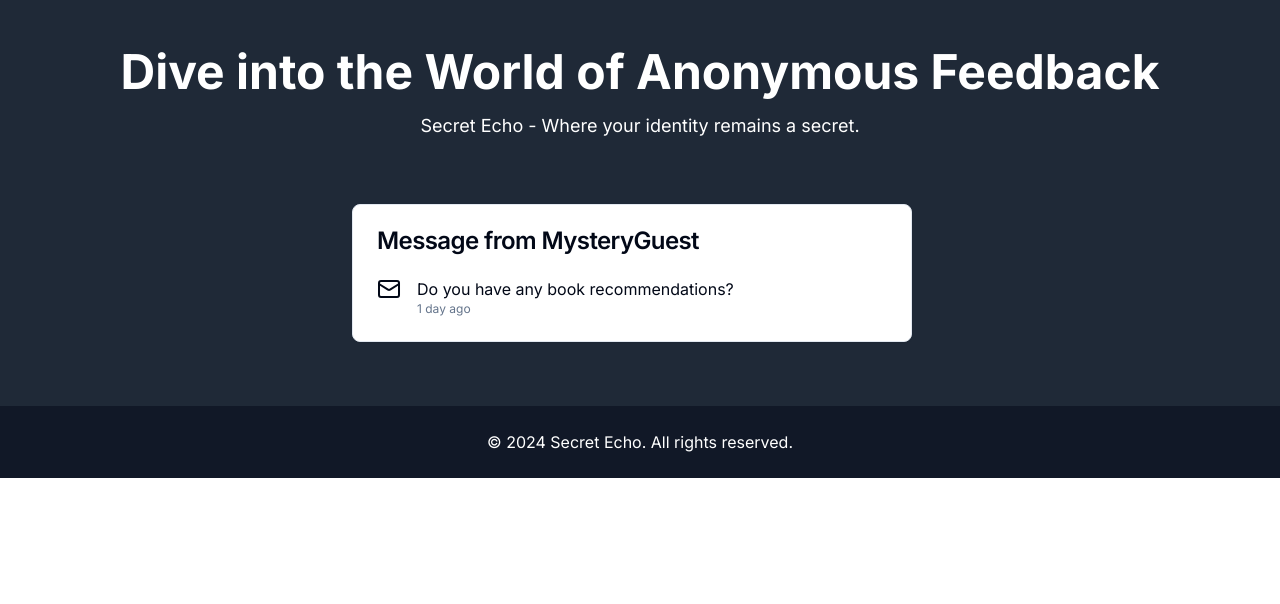
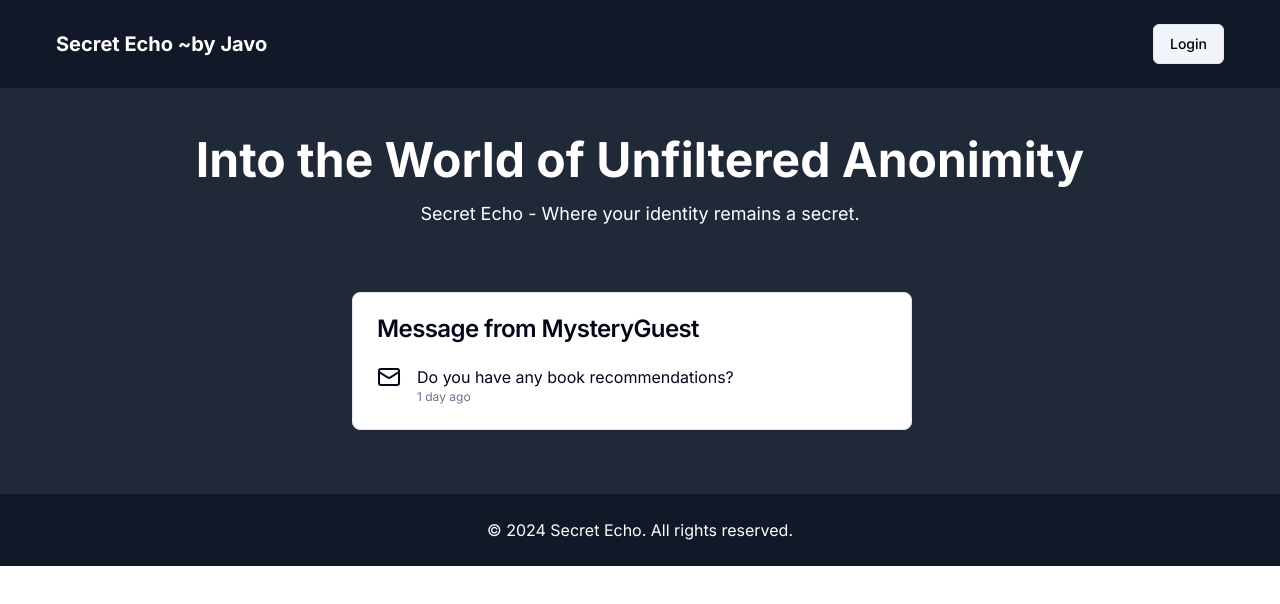
Before and after one commit to Javo009/FullStackProject, a Next.js app: page / in a window 1280 px wide. Shown: the top 604 px of the page. Built offline with nearby package versions, Linux system fonts and the light colour scheme.

Commit message:
"navbar aa gaya bas email bacha hai"

```diff
--- a/src/app/page.tsx
+++ b/src/app/page.tsx
@@ -20,10 +20,20 @@
   return (
     <>
       {/* Main content */}
+      <nav className="p-4 md:p-6 shadow-md bg-gray-900 text-white">
+        <div className="container mx-auto flex flex-col md:flex-row justify-between items-center">
+          <a href="#" className="text-xl font-bold mb-4 md:mb-0">
+            Secret Echo ~by Javo
+          </a>
+          <Link href="/sign-in">
+            <Button className="w-full md:w-auto bg-slate-100 text-black" variant={'outline'}>Login</Button>
+          </Link>
+        </div>
+      </nav>
       <main className="flex-grow flex flex-col items-center justify-center px-4 md:px-24 py-12 bg-gray-800 text-white">
         <section className="text-center mb-8 md:mb-12">
           <h1 className="text-3xl md:text-5xl font-bold">
-            Dive into the World of Anonymous Feedback
+            Into the World of Unfiltered Anonimity
           </h1>
           <p className="mt-3 md:mt-4 text-base md:text-lg">
             Secret Echo - Where your identity remains a secret.
```
